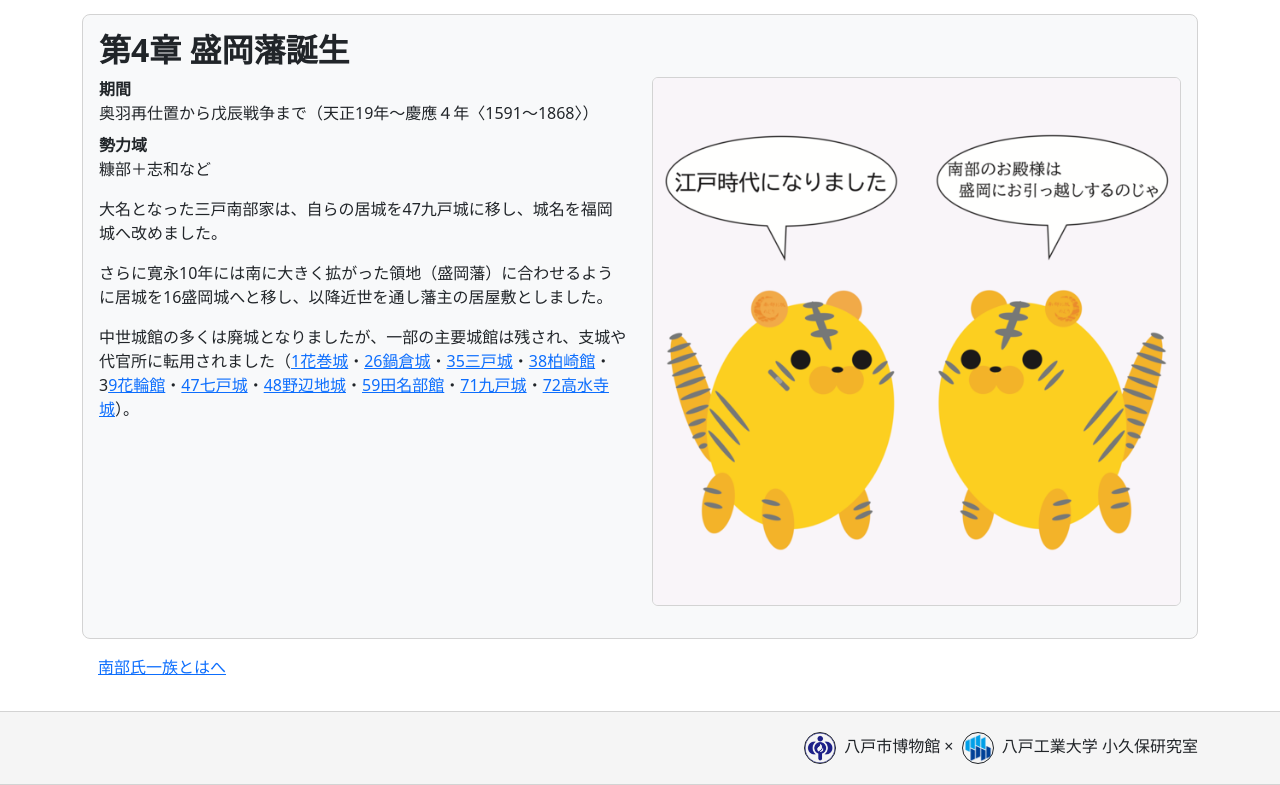
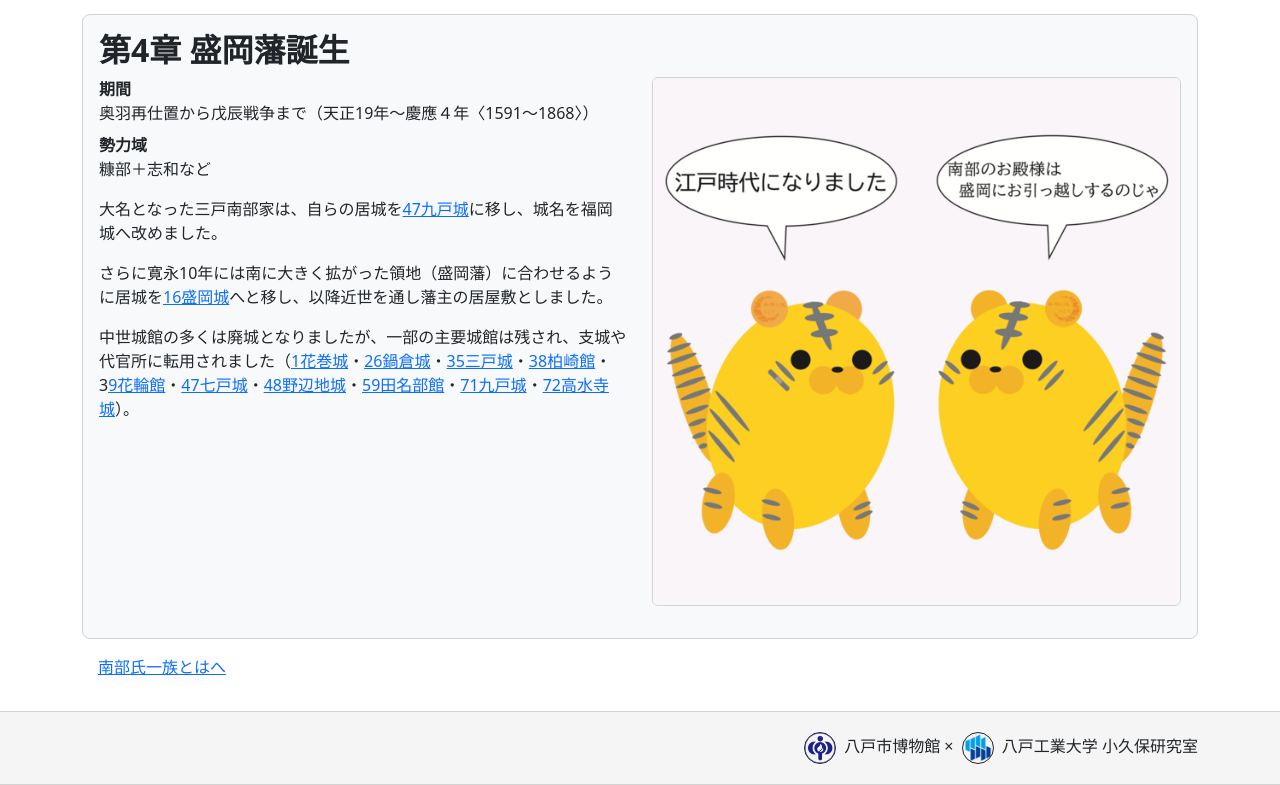
Before and after one commit to hcm-hit/nanbu-castles-tours, a website: page docs/nanbu-clan/history.html in a window 1280 px wide. Shown: the part 2709-3494 px from the top of the page. Drawn offline with nearby package versions, Linux system fonts and the light colour scheme.

Commit message:
誤植の修正

```diff
--- a/docs/nanbu-clan/history.html
+++ b/docs/nanbu-clan/history.html
@@ -162,8 +162,8 @@
                 <dt>勢力域</dt>
                 <dd>糠部＋志和など</dd>
               </dl>
-              <p>大名となった三戸南部家は、自らの居城を47九戸城に移し、城名を福岡城へ改めました。</p>
-              <p>さらに寛永10年には南に大きく拡がった領地（盛岡藩）に合わせるように居城を16盛岡城へと移し、以降近世を通し藩主の居屋敷としました。</p>
+              <p>大名となった三戸南部家は、自らの居城を<a href="../castles/show.html?id=47">47九戸城</a>に移し、城名を福岡城へ改めました。</p>
+              <p>さらに寛永10年には南に大きく拡がった領地（盛岡藩）に合わせるように居城を<a href="../castles/show.html?id=16">16盛岡城</a>へと移し、以降近世を通し藩主の居屋敷としました。</p>
               <p>中世城館の多くは廃城となりましたが、一部の主要城館は残され、支城や代官所に転用されました（<a href="../castles/show.html?id=1">1花巻城</a>・<a href="../castles/show.html?id=26">26鍋倉城</a>・<a href="../castles/show.html?id=35">35三戸城</a>・<a href="../castles/show.html?id=38">38柏崎館</a>・3<a href="../castles/show.html?id=9">9花輪館</a>・<a href="../castles/show.html?id=47">47七戸城</a>・<a href="../castles/show.html?id=48">48野辺地城</a>・<a href="../castles/show.html?id=59">59田名部館</a>・<a href="../castles/show.html?id=71">71九戸城</a>・<a href="../castles/show.html?id=72">72高水寺城</a>）。</p>
             </div>
             <div class="col-lg">
```
